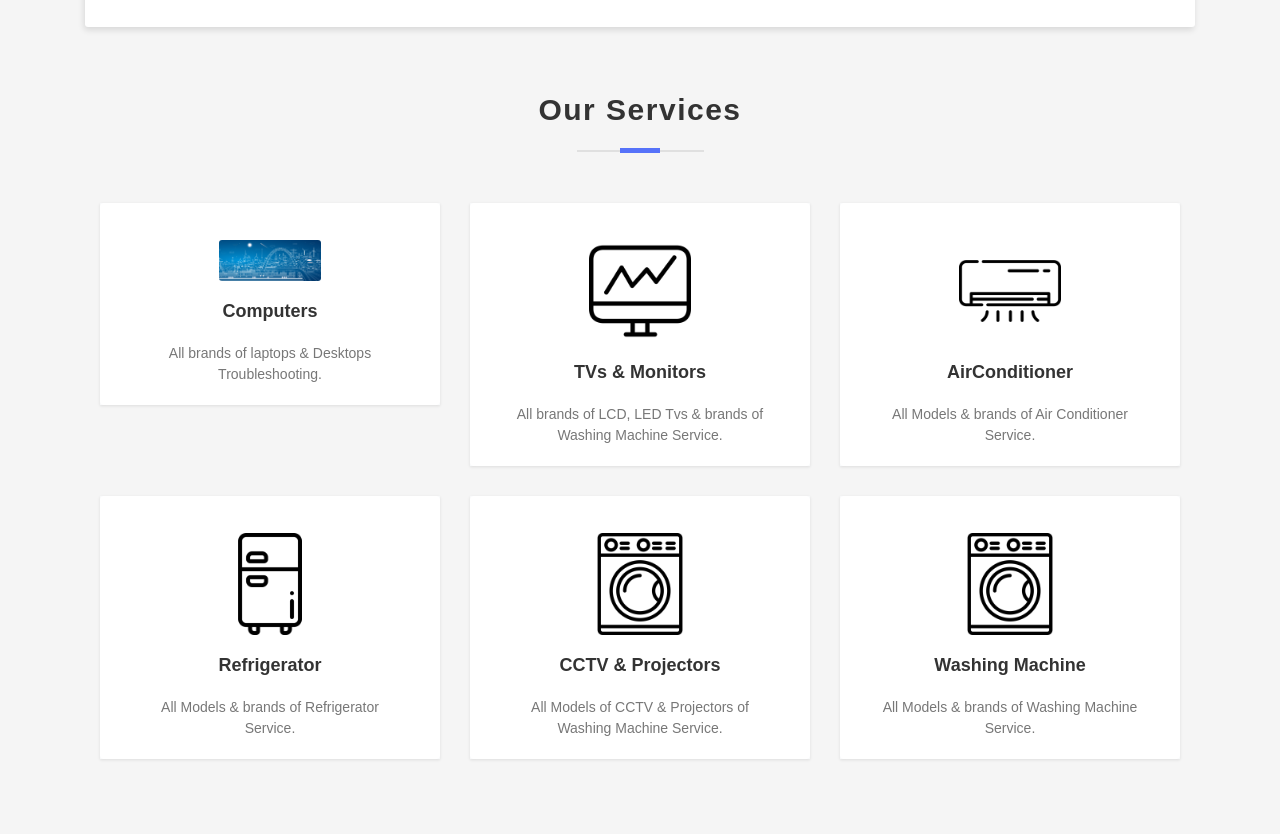
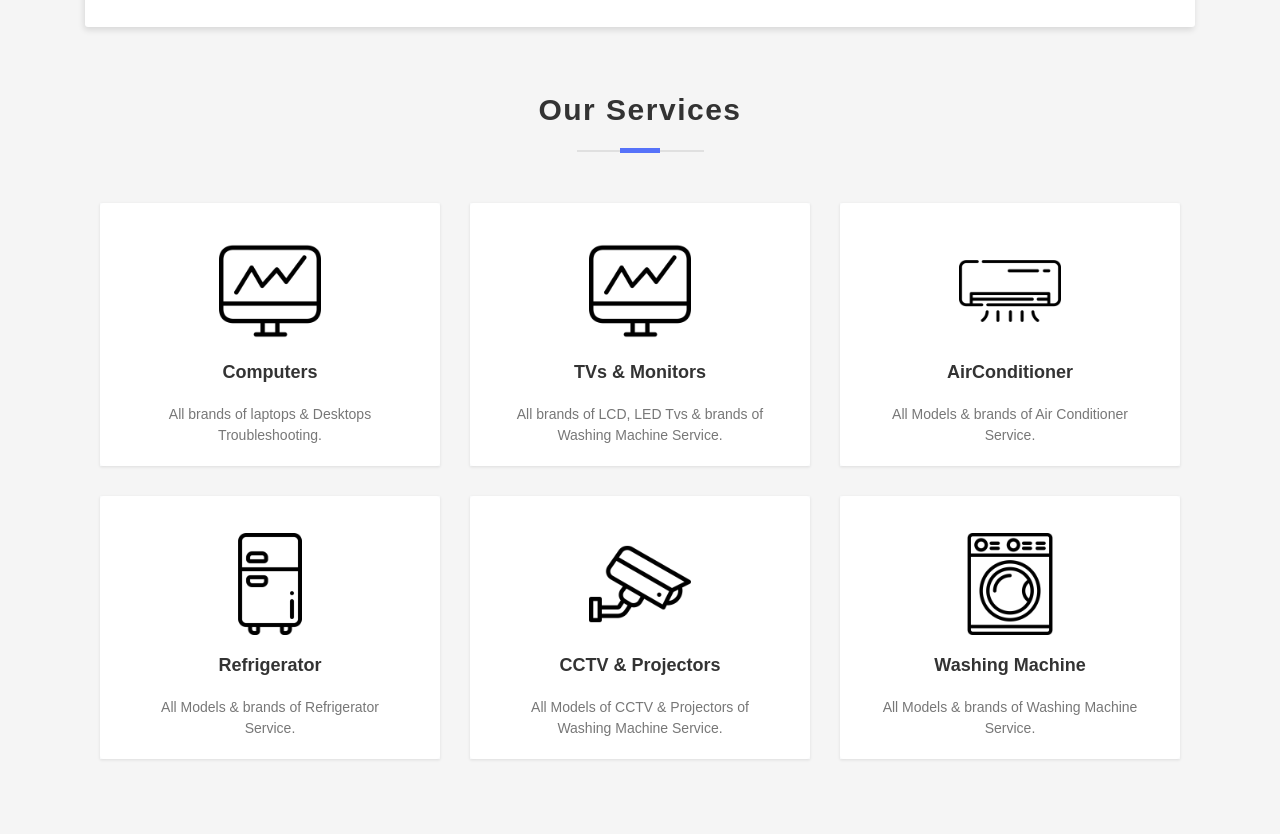
Before and after one commit to bhaskesaravanan/bookform, a Flask app: template listingbookform11/templates/new_hermes.html in a window 1280 px wide. Shown: the part 401-1235 px from the top of the page. Run offline with Flask 2, Linux system fonts and the light colour scheme; the template is opened without the code that fills it, so the values that code supplies are empty; some libraries are stand-ins or nearby versions; some web fonts are replaced.

Commit message:
fixing the icon

```diff
--- a/listingbookform11/templates/new_hermes.html
+++ b/listingbookform11/templates/new_hermes.html
@@ -136,7 +136,7 @@
       <div class="product-item bg-light">
           <div class="card">
               <div class="thumb-content card-icon">
-                    <img class="card-img-top img-fluid card-img" src="../static/Images/header-img.png" alt="washing-machine">
+                    <img class="card-img-top img-fluid card-img" src="../static/Images/computer.png" alt="computer">
               </div>
               <div class="card-body">
                   <h4 class="card-title title-card">Computers</h4>
@@ -151,7 +151,7 @@
 <div class="product-item bg-light">
 <div class="card">
 <div class="thumb-content card-icon">
-  <img class="card-img-top img-fluid card-img" src="./Images/computer.png" alt="washing-machine">
+  <img class="card-img-top img-fluid card-img" src="../static/Images/computer.png" alt="tv and monitor">
 </div>
 <div class="card-body">
 <h4 class="card-title title-card">TVs & Monitors</h4>
@@ -167,7 +167,7 @@
       <div class="product-item bg-light">
           <div class="card">
               <div class="thumb-content card-icon">
-                    <img class="card-img-top img-fluid card-img" src="../static/Images/air-conditioner.png" alt="washing-machine">
+                    <img class="card-img-top img-fluid card-img" src="../static/Images/air-conditioner.png" alt="AirConditioner">
               </div>
               <div class="card-body">
                   <h4 class="card-title title-card">AirConditioner</h4>
@@ -188,7 +188,7 @@
       <div class="product-item bg-light">
           <div class="card">
               <div class="thumb-content card-icon">
-                    <img class="card-img-top img-fluid card-img" src="../static/Images/Refrigerator.png" alt="washing-machine">
+                    <img class="card-img-top img-fluid card-img" src="../static/Images/Refrigerator.png" alt="Refrigerator">
               </div>
               <div class="card-body">
                   <h4 class="card-title title-card">Refrigerator</h4>
@@ -205,7 +205,7 @@
       <div class="product-item bg-light">
           <div class="card">
               <div class="thumb-content card-icon">
-                    <img class="card-img-top img-fluid card-img" src="../static/Images/washing-machine.png" alt="washing-machine">
+                    <img class="card-img-top img-fluid card-img" src="../static/Images/cctv.png" alt="cctv">
               </div>
               <div class="card-body">
                   <h4 class="card-title title-card">CCTV & Projectors</h4>
@@ -221,7 +221,7 @@
       <div class="product-item bg-light">
           <div class="card">
               <div class="thumb-content card-icon">
-                    <img class="card-img-top img-fluid card-img" src="./Images/washing-machine.png" alt="washing-machine">
+                    <img class="card-img-top img-fluid card-img" src="../static/Images/washing-machine.png" alt="washing-machine">
               </div>
               <div class="card-body">
                   <h4 class="card-title title-card">Washing Machine</h4>
@@ -291,7 +291,7 @@
 <div class="card why-card">
 <div class="card-body">
 <div class="why-img-title" >
-    <img class="card-img-top img-fluid why-img" src="../static/Images/quality.png" alt="washing-machine">
+    <img class="card-img-top img-fluid why-img" src="../static/Images/quality.png" alt="quality">
         <h4 class="card-title why-title-card">Quality Service</h4>
 </div>
 <p class="card-text why-text-card">We are Certified Professionals in this field.</p>
@@ -420,7 +420,7 @@
             <!-- Link list -->
             <div class="col-lg-2 offset-lg-2 col-md-3">
               <div class="block about">
-                <img class="contact-us-img" src="images/email.png" alt="email">
+                <img class="contact-us-img" src="../static/Images/email.png" alt="email">
                 <h4 style="text-align: center;">Email</h4>
                 <p class="alt-color">technoelectronicssolutions@gmail.com</p>
               </div>
```
Also changed, not shown: listingbookform11/static/Images/cctv.png (added).
